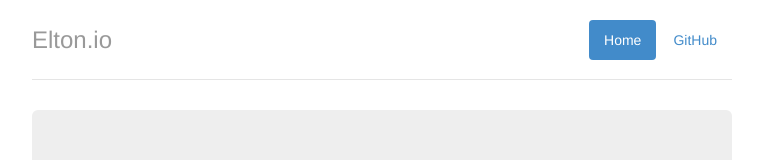
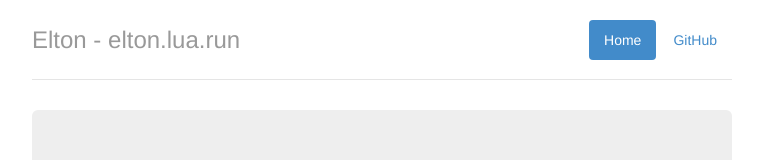
Before and after one commit to millerlogic/elton.lua.run, a plain HTML site: page index.html in a window 1280 px wide. Shown: the top 160 px of the page, without its empty margins (258-1021 px from the left). Drawn offline with Linux system fonts and the light colour scheme.

Commit message:
Change domain

```diff
--- a/index.html
+++ b/index.html
@@ -4,7 +4,7 @@
     <meta charset="utf-8">
     <meta http-equiv="X-UA-Compatible" content="IE=edge">
     <meta name="viewport" content="width=device-width, initial-scale=1">
-    <title>Elton.io</title>
+    <title>Elton - elton.lua.run</title>
 
     <link href="css/bootstrap.min.css" rel="stylesheet">
     <link href="css/theme.css" rel="stylesheet">
@@ -16,7 +16,7 @@
                 <li class="active"><a href="#">Home</a></li>
                 <li><a href="https://github.com/millerlogic/elton">GitHub</a></li>
             </ul>
-            <h3 class="text-muted">Elton.io</h3>
+            <h3 class="text-muted">Elton - elton.lua.run</h3>
         </div>
 
         <div class="jumbotron">
```
Also changed, not shown: 1 other file.
